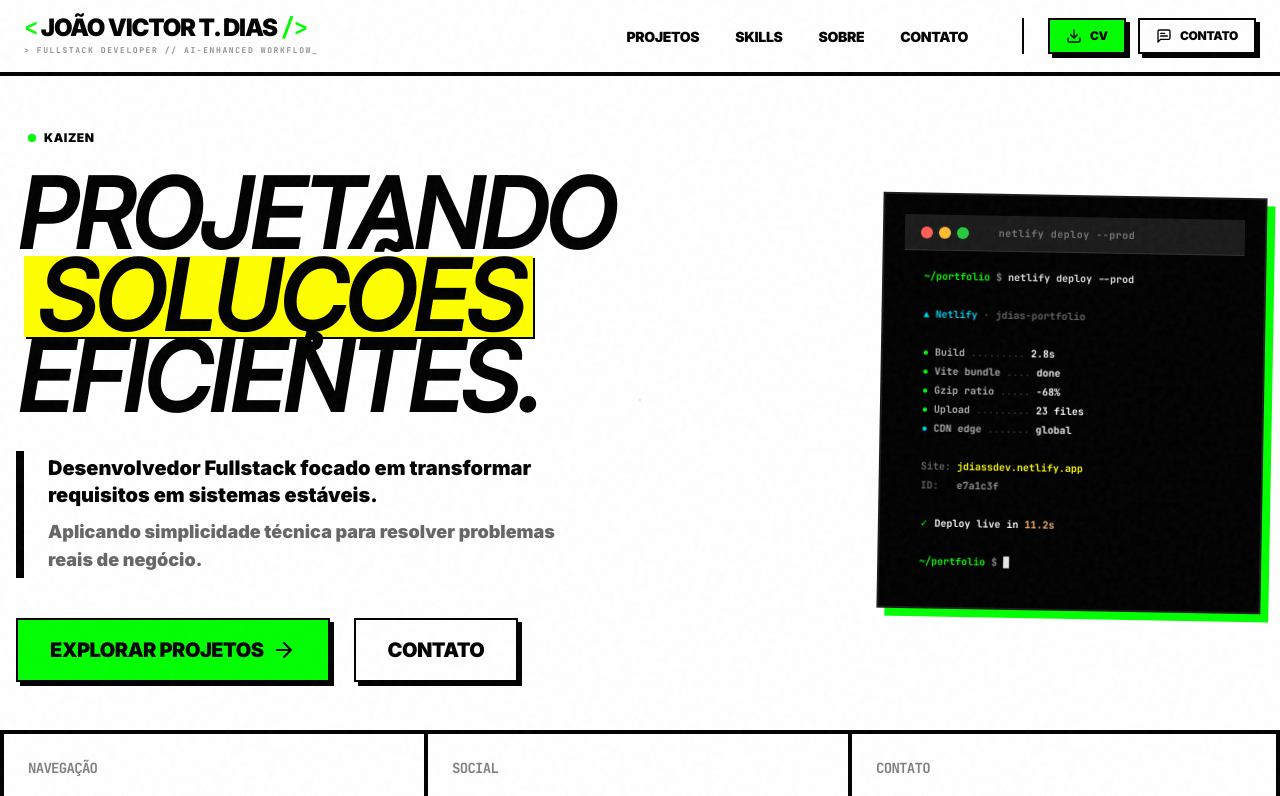
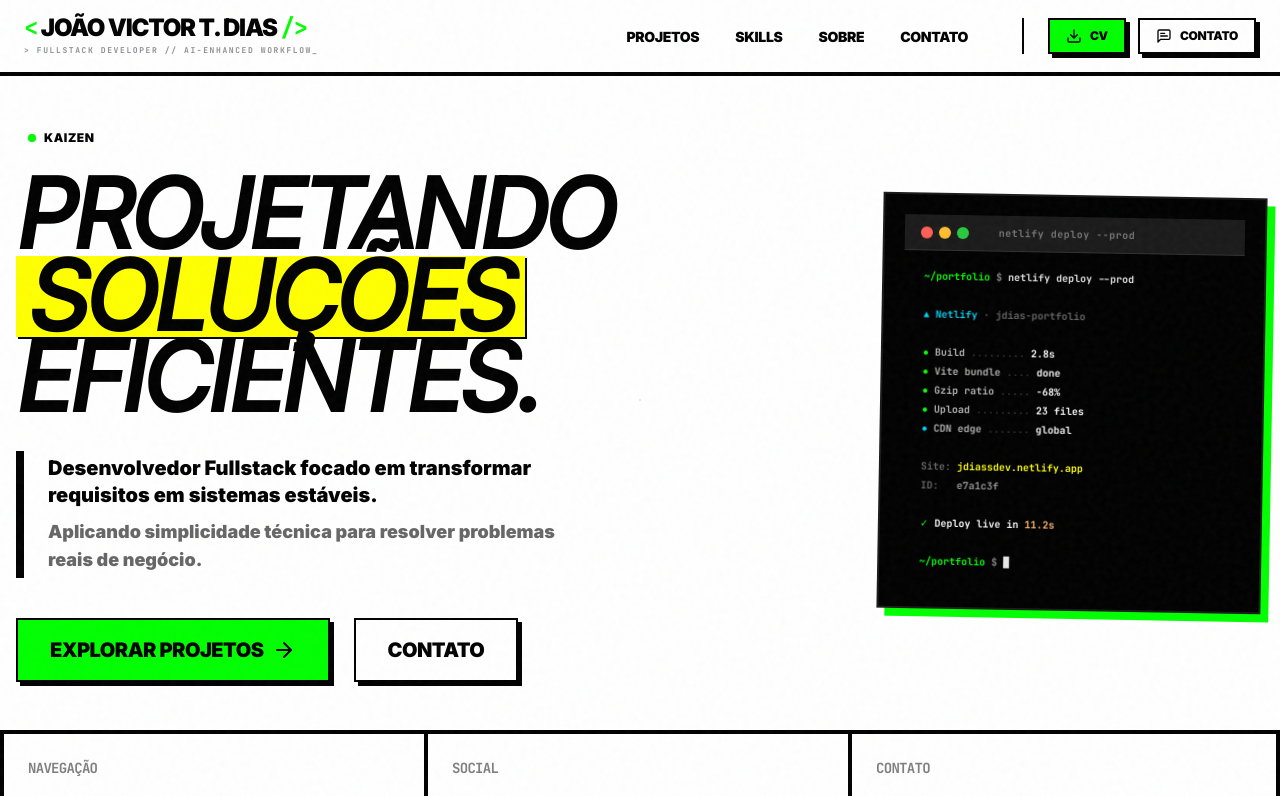
Before and after one commit to jdiassdev/jdias-portifolio, a Vue app: page / in a window 1280 px wide. Shown: the top 796 px of the page. Built offline with nearby package versions, Linux system fonts and the light colour scheme.

Commit message:
Fix layout in HomeView.vue by removing unnecessary margin from the "Soluções" span for improved text alignment.

```diff
--- a/src/views/HomeView.vue
+++ b/src/views/HomeView.vue
@@ -17,7 +17,7 @@
                 <h1
                     class="text-5xl md:text-7xl lg:text-8xl font-black uppercase leading-[0.85] mb-8 italic tracking-tighter">
                     Projetando <br />
-                    <span class="bg-brand-yellow text-black px-3 ml-2 inline-block shadow-neo-sm">Soluções</span><br />
+                    <span class="bg-brand-yellow text-black px-3 inline-block shadow-neo-sm">Soluções</span><br />
                     Eficientes.
                 </h1>
 
```
